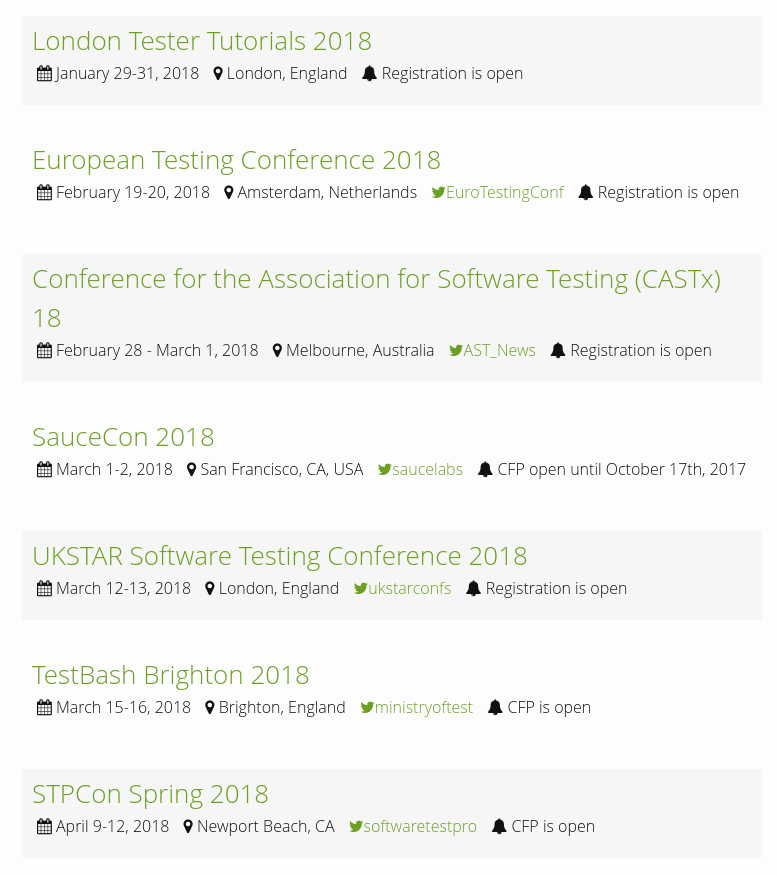
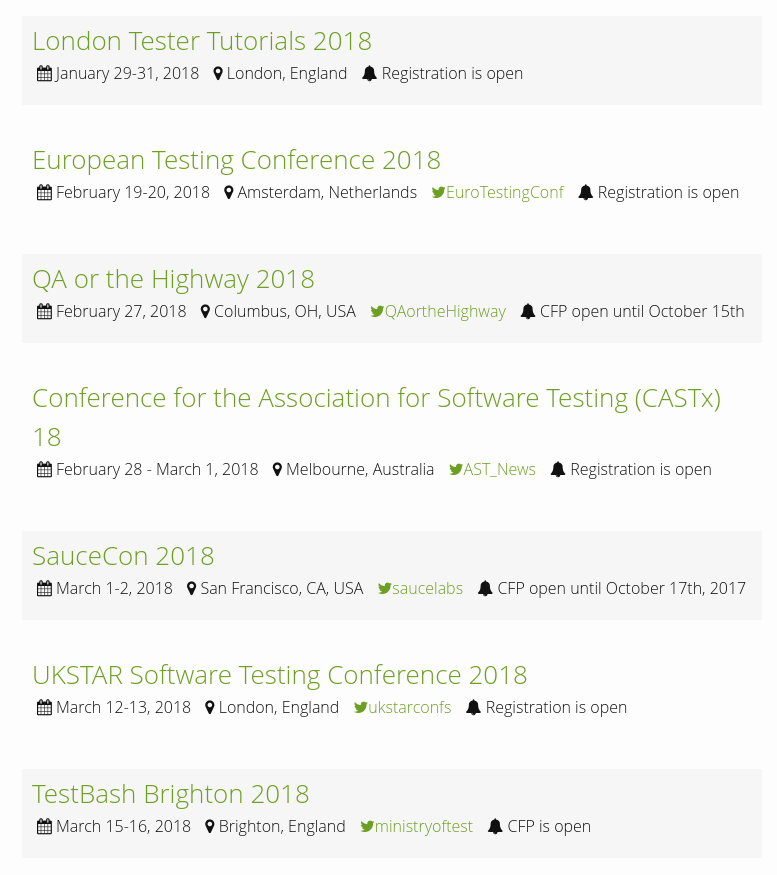
Before and after one commit to TestingConferences/testingconferences.github.io, a Jekyll site: the page built from index.html, in a window 1280 px wide and 900 px high, scrolled down 3123 px. Shown: the top 875 px of the window, without its empty margins (248-1025 px from the left). Built offline with Jekyll 4.4.1, drawn with Linux system fonts in a browser that asks for light colours.

Commit message:
Added QAoTH 18

```diff
--- a/_data/current.yml
+++ b/_data/current.yml
@@ -185,6 +185,13 @@
   twitter: EuroTestingConf
   status: Registration is open
 
+- name: QA or the Highway 2018
+  location: Columbus, OH, USA
+  dates: "February 27, 2018"
+  url: https://qaorthehighway.com/call-for-speakers/
+  twitter: QAortheHighway
+  status: CFP open until October 15th
+
 - name: Conference for the Association for Software Testing (CASTx) 18
   location: Melbourne, Australia
   dates: "February 28 - March 1, 2018"
```
